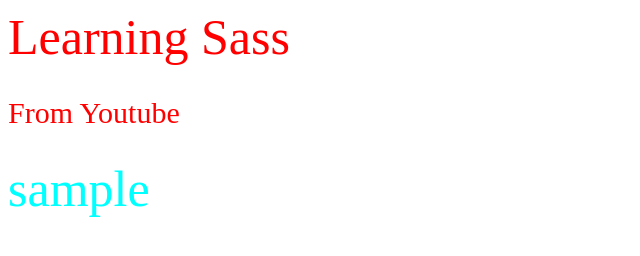
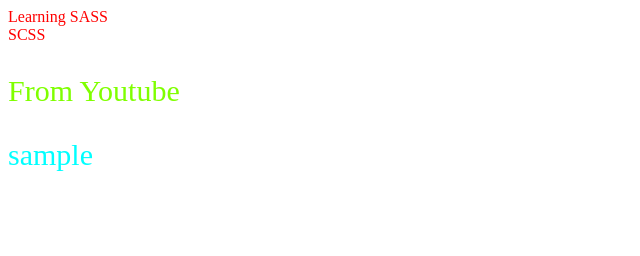
Before and after one commit to u1yuvan/complete-Sass, a plain HTML site: page index.html in a window 1280 px wide. Shown: the whole page, without its empty margins (0-640 px from the left). Drawn offline with Linux system fonts and the light colour scheme.

Commit message:
SASS Basic and Nesting

```diff
--- a/Sass/style.scss
+++ b/Sass/style.scss
@@ -1,20 +1,27 @@
-.container{
-color: red;
-font-size: 50px;
+//global Variables
+// $variable : value ;
 
-    .div{
+// Parent -> child
+$heading_size: 50px; //global scope
+
+.container {
+    $heading-size: 30px !global; //local scope
+    color: red;
+    // font-size: 50px;
+
+    .div {
 
 
-        p{
-            font-size: 30px;
+        .heading {
+            color: chartreuse;
+            font-size: $heading_size;
         }
     }
-
-
 }
 
 
 
-.heading{
+.heading {
+    font-size: $heading_size;
     color: aqua;
 }
--- a/index.html
+++ b/index.html
@@ -9,9 +9,10 @@
 </head>
 
 <body class="container">
-    Learning Sass
+    Learning SASS
    <div class="div">
-    <p>From Youtube</p>
+    SCSS
+    <p class="heading">From Youtube</p>
    </div>
 
    <div class="heading"> sample</div>
```
Also changed, not shown: Sass/style.css, 1 other file.
